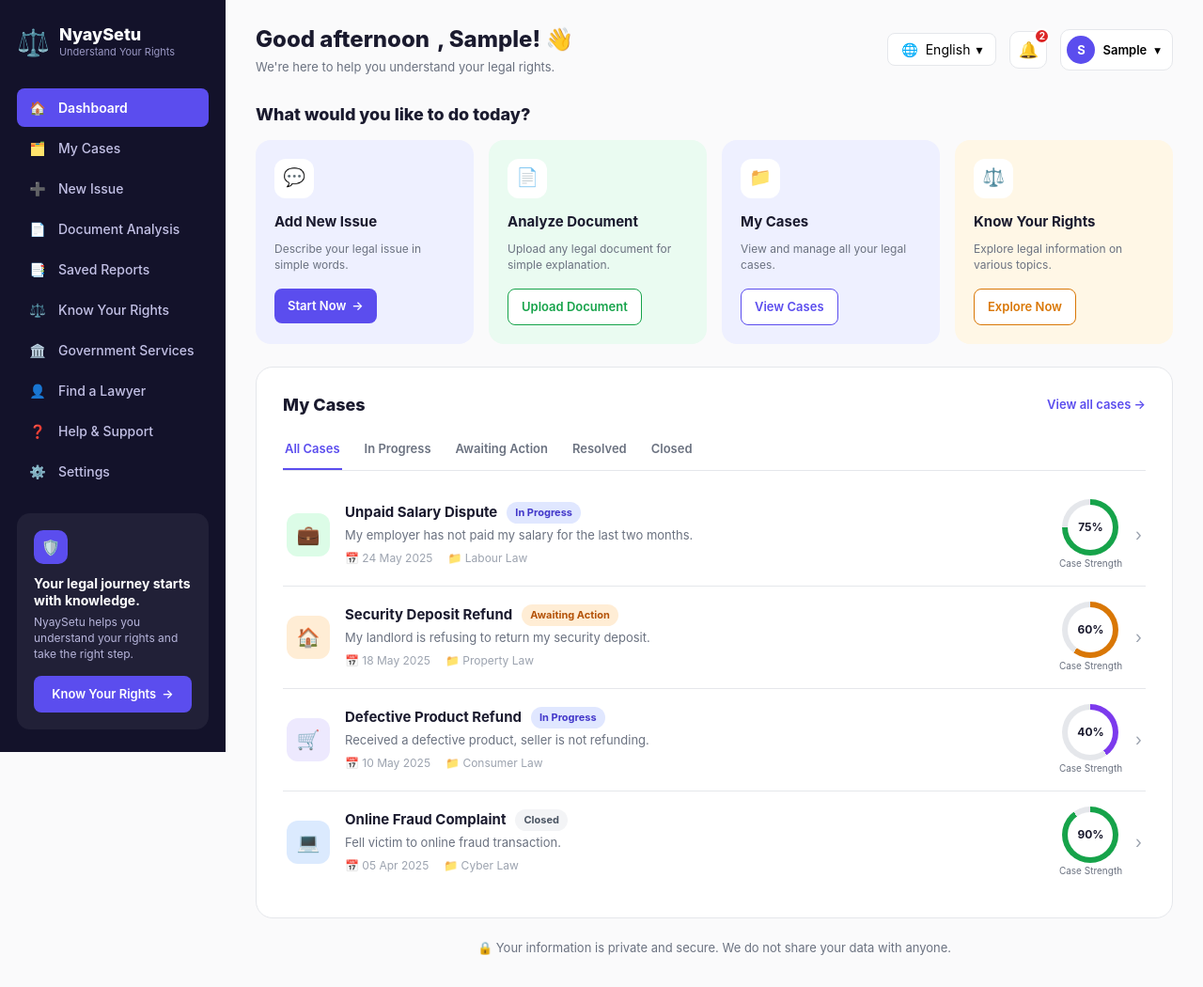
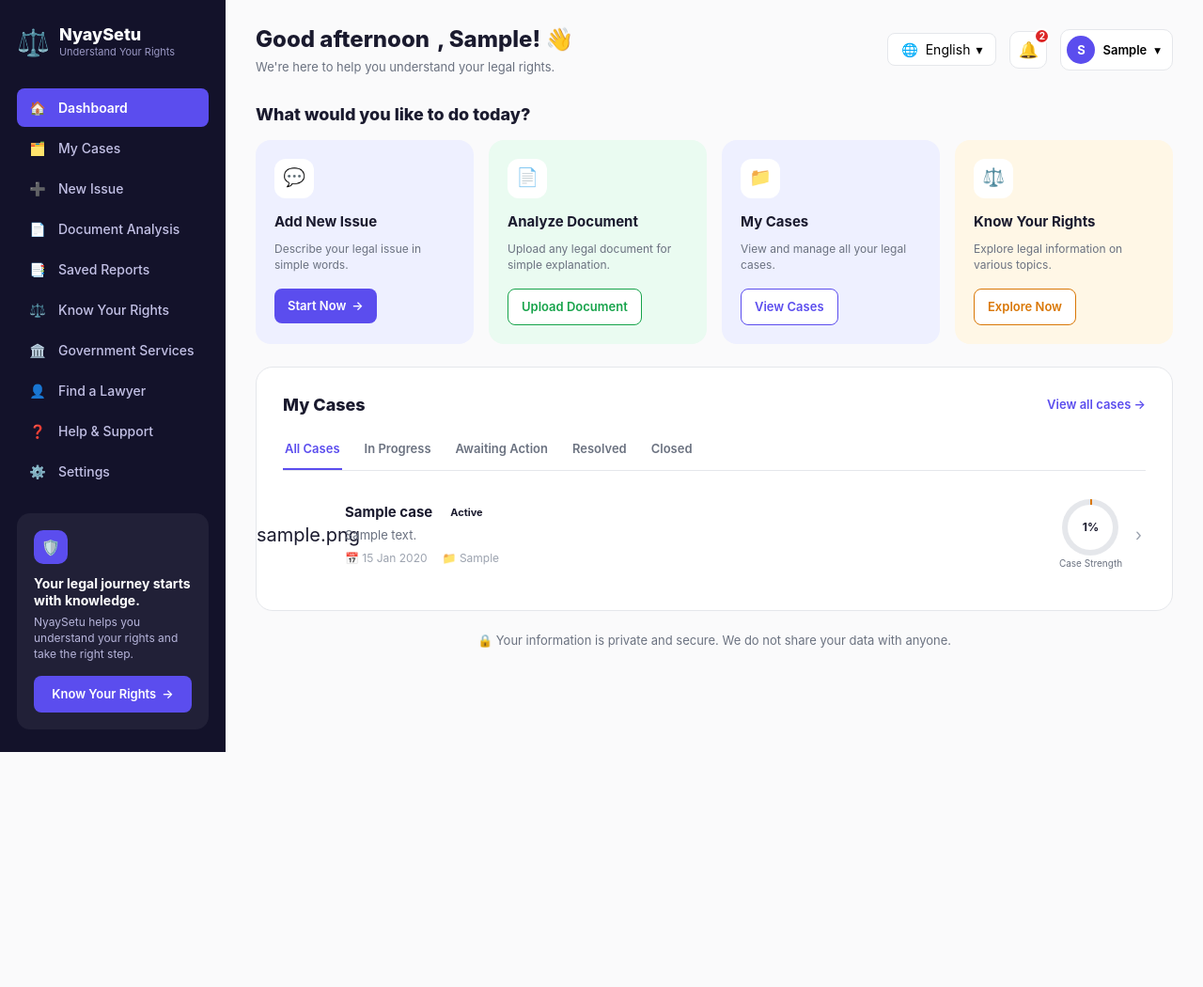
Before and after one commit to codewmee/NyaySetu, a Flask app: page / in a window 1280 px wide. Shown: the whole page at 94% size. After the commit the page ends 800 px from the top, so only its background shows below. Run offline with Flask 3, Linux system fonts and the light colour scheme; the visitor is signed in with stand-in values (Sample User, id 1); tables that the repository leaves empty hold one stand-in row (values such as "Sample post").

Commit message:
ui fix need to change more

```diff
--- a/app.py
+++ b/app.py
@@ -4,9 +4,9 @@ from datetime import datetime
 from dotenv import load_dotenv
 from flask import Flask, render_template, session, redirect, url_for, request, flash
 
-from db import db, init_db, User
+from db import db, init_db, User, Case
 
-load_dotenv()  # reads .env into os.environ, if the file exists
+load_dotenv()
 
 app = Flask(__name__)
 app.secret_key = os.environ.get("SECRET_KEY", "dev-secret-key-change-this-later")
@@ -22,7 +22,6 @@ def current_user():
 
 
 def greeting_key_for_now():
-    """Returns the translation key for the current time-of-day greeting."""
     hour = datetime.now().hour
     if hour < 12:
         return "greetingMorning"
@@ -31,79 +30,27 @@ def greeting_key_for_now():
     return "greetingEvening"
 
 
-# Placeholder data shown on the dashboard until real case storage is wired up.
-# Swap this out for a real Case model / query once you have one.
-MOCK_CASES = [
+RECENT_ACTIVITY = [
     {
-        "id": 1,
-        "title": "Unpaid Salary Dispute",
-        "status": "in_progress",
-        "status_label": "In Progress",
-        "description": "My employer has not paid my salary for the last two months.",
-        "date": "24 May 2025",
-        "category": "Labour Law",
-        "icon": "💼",
+        "icon": "🗂️",
+        "icon_bg": "#dbeafe",
+        "icon_color": "#2563eb",
+        "text": "Case updated: Unpaid Salary Dispute",
+        "time": "2 hours ago",
+    },
+    {
+        "icon": "📄",
         "icon_bg": "#dcfce7",
         "icon_color": "#16a34a",
-        "strength": 75,
-        "strength_color": "#16a34a",
+        "text": "Document analyzed: rental_agreement.pdf",
+        "time": "Yesterday",
     },
     {
-        "id": 2,
-        "title": "Security Deposit Refund",
-        "status": "awaiting_action",
-        "status_label": "Awaiting Action",
-        "description": "My landlord is refusing to return my security deposit.",
-        "date": "18 May 2025",
-        "category": "Property Law",
-        "icon": "🏠",
-        "icon_bg": "#ffedd5",
-        "icon_color": "#d97706",
-        "strength": 60,
-        "strength_color": "#d97706",
-    },
-    {
-        "id": 3,
-        "title": "Defective Product Refund",
-        "status": "in_progress",
-        "status_label": "In Progress",
-        "description": "Received a defective product, seller is not refunding.",
-        "date": "10 May 2025",
-        "category": "Consumer Law",
-        "icon": "🛒",
-        "icon_bg": "#ede9fe",
-        "icon_color": "#7c3aed",
-        "strength": 40,
-        "strength_color": "#7c3aed",
-    },
-    {
-        "id": 4,
-        "title": "Online Fraud Complaint",
-        "status": "closed",
-        "status_label": "Closed",
-        "description": "Fell victim to online fraud transaction.",
-        "date": "05 Apr 2025",
-        "category": "Cyber Law",
-        "icon": "💻",
-        "icon_bg": "#dbeafe",
-        "icon_color": "#2563eb",
-        "strength": 90,
-        "strength_color": "#16a34a",
-    },
-]
-
-RECENT_ACTIVITY = [
-    {
-        "icon": "🗂️", "icon_bg": "#dbeafe", "icon_color": "#2563eb",
-        "text": "Case updated: Unpaid Salary Dispute", "time": "2 hours ago",
-    },
-    {
-        "icon": "📄", "icon_bg": "#dcfce7", "icon_color": "#16a34a",
-        "text": "Document analyzed: rental_agreement.pdf", "time": "Yesterday",
-    },
-    {
-        "icon": "📌", "icon_bg": "#fce7f3", "icon_color": "#db2777",
-        "text": "New case created: Security Deposit Refund", "time": "2 days ago",
+        "icon": "📌",
+        "icon_bg": "#fce7f3",
+        "icon_color": "#db2777",
+        "text": "New case created: Security Deposit Refund",
+        "time": "2 days ago",
     },
 ]
 
@@ -112,17 +59,19 @@ RECENT_ACTIVITY = [
 def home():
     user = current_user()
 
-    if user:
-        return render_template(
-            "index.html",
-            active_page="dashboard",
-            user=user,
-            greeting_key=greeting_key_for_now(),
-            cases=MOCK_CASES,
-            activity=RECENT_ACTIVITY,
-        )
+    if not user:
+        return render_template("index.html", active_page="home", user=None)
 
-    return render_template("index.html", active_page="home", user=None)
+    cases = Case.query.filter_by(user_id=user.id).order_by(Case.created_at.desc()).all()
+
+    return render_template(
+        "index.html",
+        active_page="dashboard",
+        user=user,
+        greeting_key=greeting_key_for_now(),
+        cases=cases,
+        activity=RECENT_ACTIVITY,
+    )
 
 
 # ---------------- Local login/signup ----------------
--- a/templates/index.html
+++ b/templates/index.html
@@ -22,7 +22,6 @@
             --bg-soft: #f8f8fc;
             --green: #16a34a;
             --sidebar-dark: #13122a;
-            --sidebar-dark-2: #1c1a3a;
         }
 
         html {
@@ -142,7 +141,6 @@
             z-index: 100;
         }
 
-        /* Dashboard variant: dark theme */
         .sidebar.sidebar-dark {
             background: var(--sidebar-dark);
             border-right: none;
@@ -315,7 +313,6 @@
             margin-top: 2px;
         }
 
-        /* Dashboard sidebar CTA card */
         .sidebar-cta {
             margin-top: auto;
             background: rgba(255, 255, 255, 0.06);
@@ -393,6 +390,7 @@
             display: flex;
             align-items: center;
             gap: 8px;
+            flex-wrap: wrap;
         }
 
         .topbar-greeting p {
@@ -408,7 +406,6 @@
             flex-wrap: wrap;
         }
 
-        /* Notification bell */
         .bell-btn {
             position: relative;
             width: 40px;
@@ -443,7 +440,6 @@
             border: 2px solid #fff;
         }
 
-        /* Account area (shared: shows sign-in button OR avatar dropdown) */
         .account-area {
             position: relative;
         }
@@ -456,6 +452,7 @@
             font-size: 14px;
             font-weight: 600;
             white-space: nowrap;
+            display: inline-block;
         }
 
         .signin-btn:hover {
@@ -534,7 +531,6 @@
             color: #dc2626;
         }
 
-        /* Language dropdown (shared) */
         .lang-dropdown {
             position: relative;
             min-width: 0;
@@ -648,7 +644,8 @@
             margin-bottom: -36px;
         }
 
-        .hero-illustration img {
+        .hero-illustration img,
+        .hero-illustration svg {
             width: 100%;
             height: auto;
             display: block;
@@ -1172,6 +1169,8 @@
             justify-content: center;
             font-size: 20px;
             flex-shrink: 0;
+            background: var(--bg);
+            color: var(--fg);
         }
 
         .case-info {
@@ -1320,17 +1319,6 @@
             overflow-wrap: break-word;
         }
 
-        .panel-card-header {
-            display: flex;
-            align-items: center;
-            justify-content: space-between;
-            margin-bottom: 14px;
-        }
-
-        .panel-card-header h4 {
-            margin-bottom: 0;
-        }
-
         .why-list {
             list-style: none;
             display: flex;
@@ -1396,7 +1384,6 @@
             background: var(--bg-soft);
         }
 
-        /* Quick tools / activity list (dashboard right panel) */
         .qt-list {
             display: flex;
             flex-direction: column;
@@ -1754,11 +1741,6 @@
                 grid-template-columns: 1fr;
             }
         }
-
-        .case-icon {
-            background: var(--bg);
-            color: var(--fg);
-        }
     </style>
 </head>
 
@@ -1776,6 +1758,8 @@
                 {% if user %}
                 <button class="bell-btn" id="bellBtnMobile" aria-label="Notifications">🔔<span
                         class="bell-badge">2</span></button>
+                {% else %}
+                <a href="/login" class="signin-btn" data-i18n="signInSignUp">Sign in / Sign up</a>
                 {% endif %}
                 <div class="lang-dropdown" id="mobileLangDropdown">
                     <button class="lang-dropdown-toggle" id="mobileLangToggle">
@@ -1931,8 +1915,9 @@
                 </div>
             </div>
 
-            <!-- My Cases -->
+            <!-- ============ My Cases (if cases exist) OR How it works (if zero cases) ============ -->
             <div class="cases-card">
+                {% if cases and cases|length > 0 %}
                 <div class="cases-card-header">
                     <h3 data-i18n="myCasesTitle">My Cases</h3>
                     <a href="/my-issues" class="view-all" data-i18n="viewAllCases">View all cases →</a>
@@ -1940,7 +1925,8 @@
                 <div class="case-tabs">
                     <span class="case-tab active" data-filter="all" data-i18n="tabAll">All Cases</span>
                     <span class="case-tab" data-filter="in_progress" data-i18n="tabInProgress">In Progress</span>
-                    <span class="case-tab" data-filter="awaiting_action" data-i18n="tabAwaiting">Awaiting Action</span>
+                    <span class="case-tab" data-filter="awaiting_action" data-i18n="tabAwaiting">Awaiting
+                        Action</span>
                     <span class="case-tab" data-filter="resolved" data-i18n="tabResolved">Resolved</span>
                     <span class="case-tab" data-filter="closed" data-i18n="tabClosed">Closed</span>
                 </div>
@@ -1974,10 +1960,38 @@
                     </div>
                     {% endfor %}
                 </div>
+                {% else %}
+                <h3 class="cases-card-header" style="display:block;" data-i18n="howItWorks">How it works</h3>
+                <div class="steps">
+                    <div class="step">
+                        <div class="step-icon-wrap">💬<span class="step-num">1</span></div>
+                        <h4 data-i18n="step1Title">Tell us your issue</h4>
+                        <p data-i18n="step1Text">Describe in your own words.</p>
+                    </div>
+                    <div class="step-arrow">→</div>
+                    <div class="step">
+                        <div class="step-icon-wrap">🔍<span class="step-num">2</span></div>
+                        <h4 data-i18n="step2Title">We analyze it</h4>
+                        <p data-i18n="step2Text">Our AI finds relevant laws and information.</p>
+                    </div>
+                    <div class="step-arrow">→</div>
+                    <div class="step">
+                        <div class="step-icon-wrap">📋<span class="step-num">3</span></div>
+                        <h4 data-i18n="step3Title">Get clear guidance</h4>
+                        <p data-i18n="step3Text">Know your rights, next steps, and important evidence.</p>
+                    </div>
+                    <div class="step-arrow">→</div>
+                    <div class="step">
+                        <div class="step-icon-wrap">✅<span class="step-num">4</span></div>
+                        <h4 data-i18n="step4Title">Take action</h4>
+                        <p data-i18n="step4Text">Use the guidance or connect with the right authority.</p>
+                    </div>
+                </div>
+                {% endif %}
             </div>
 
-            <p class="footer-note">🔒 <span data-i18n="footerPrivacyNote">Your information is private and secure. We do
-                    not share your data with anyone.</span></p>
+            <p class="footer-note">🔒 <span data-i18n="footerPrivacyNote">Your information is private and secure. We
+                    do not share your data with anyone.</span></p>
 
             {% else %}
             <!-- ===================== GUEST TOPBAR ===================== -->
@@ -1997,8 +2011,8 @@
                 <div class="hero-top">
                     <div class="hero-text">
                         <h2 data-i18n-html="heroTitle">How can we <span class="accent">help</span> you today?</h2>
-                        <p data-i18n="heroSub">Describe your issue in simple words. We&#8217;ll help you understand your
-                            legal position.</p>
+                        <p data-i18n="heroSub">Describe your issue in simple words. We&#8217;ll help you understand
+                            your legal position.</p>
                     </div>
                     <div class="hero-illustration">
                         <svg viewBox="0 0 240 220" xmlns="http://www.w3.org/2000/svg" role="img"
@@ -2032,13 +2046,13 @@
                             <button class="pill-btn" id="attachBtn" type="button">📎 <span
                                     data-i18n="attachOptional">Attach document (optional)</span></button>
                             <input type="file" id="fileInput" style="display:none;">
-                            <span class="file-chip" id="fileChip"><span id="fileChipName"></span> <button type="button"
-                                    id="fileChipRemove">✕</button></span>
+                            <span class="file-chip" id="fileChip"><span id="fileChipName"></span> <button
+                                    type="button" id="fileChipRemove">✕</button></span>
                         </div>
                         <div class="search-actions-right">
                             <span class="char-count"><span id="charCount">0</span>/1000</span>
-                            <button class="analyze-btn" id="analyzeBtn" type="button"><span id="analyzeBtnLabel">Analyze
-                                    Issue</span> →</button>
+                            <button class="analyze-btn" id="analyzeBtn" type="button"><span
+                                    id="analyzeBtnLabel">Analyze Issue</span> →</button>
                         </div>
                     </div>
                 </div>
@@ -2268,8 +2282,8 @@
             <div class="panel-card">
                 <div class="lawyer-icon-wrap">⚖️</div>
                 <h4 data-i18n="lawyerPanelTitle">Need help from a lawyer?</h4>
-                <p class="sub" data-i18n="lawyerPanelSub">Connect with verified lawyers in your area if you need expert
-                    help.</p>
+                <p class="sub" data-i18n="lawyerPanelSub">Connect with verified lawyers in your area if you need
+                    expert help.</p>
                 <button class="find-lawyer-btn" id="findLawyerBtn" type="button">👤 <span
                         data-i18n="findLawyerSubmit">Find a Lawyer</span></button>
             </div>
@@ -2303,7 +2317,6 @@
     <script>
         const IS_LOGGED_IN = {{ 'true' if user else 'false' }};
 
-        // Language + translation data lives in static/translations.json.
         let LANGUAGES = [{ code: "en", label: "English" }];
         let VOICE_LOCALES = { en: "en-IN" };
         let TRANSLATIONS = {};
@@ -2398,7 +2411,6 @@
         wireLangDropdown('mobileLangToggle', 'mobileLangMenu');
         wireLangDropdown('panelLangToggle', 'panelLangMenu');
 
-        // Account dropdown (only present when logged in)
         const accountToggle = document.getElementById('accountToggle');
         const accountMenu = document.getElementById('accountMenu');
         if (accountToggle && accountMenu) {
@@ -2416,7 +2428,6 @@
                 document.querySelectorAll('.account-menu').forEach(m => m.classList.remove('open'));
         });
 
-        // Notification bell (demo)
         document.querySelectorAll('#bellBtn, #bellBtnMobile').forEach(btn => {
             btn.addEventListener('click', () => showToast(getText('toastNotifications', currentLang) || 'You have 2 new notifications.'));
         });
@@ -2535,7 +2546,6 @@
             });
         });
 
-        // Dashboard "My Cases" tab filter
         document.querySelectorAll('.case-tab').forEach(tab => {
             tab.addEventListener('click', () => {
                 document.querySelectorAll('.case-tab').forEach(t => t.classList.remove('active'));
```
Also changed, not shown: db.py (+57 -0 lines).
